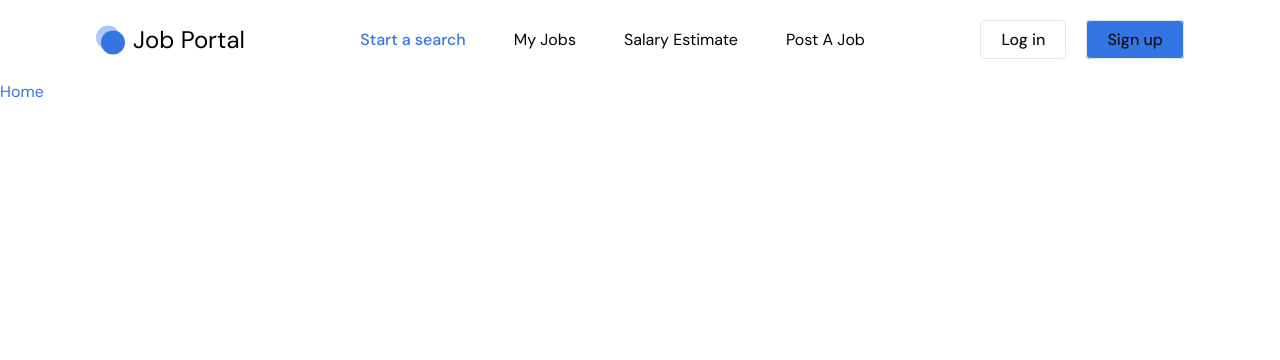
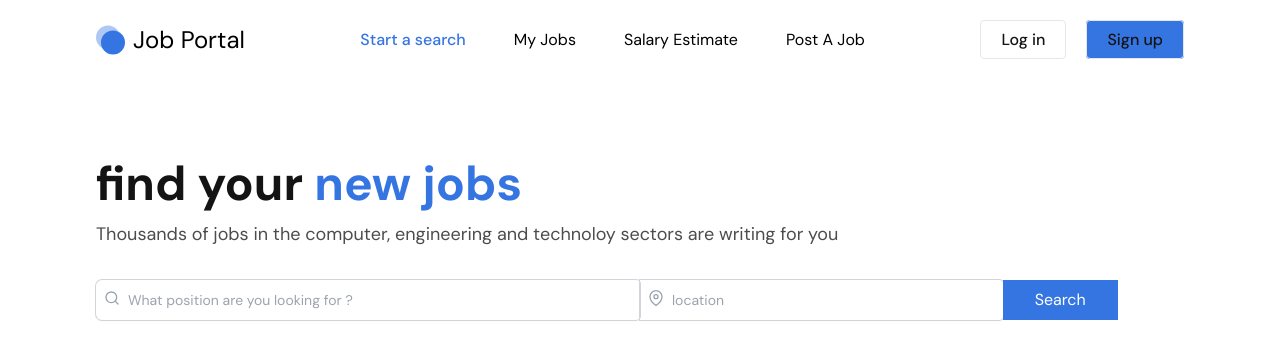
Before and after one commit to Kingcedru/Job-Portal-MERN-, a React (Vite) app in the folder job-portal/: page / in a window 1280 px wide. Shown: the top 360 px of the page. Built offline with nearby package versions, Linux system fonts and the light colour scheme.

Commit message:
adding home page and baner

```diff
--- a/job-portal/src/Pages/Home.jsx
+++ b/job-portal/src/Pages/Home.jsx
@@ -1,5 +1,14 @@
-import React from "react";
+import { useState } from "react";
+import Banner from "../components/Banner";
 
 export default function Home() {
-  return <div className="text-blue">Home</div>;
+  const [query, setQuery] = useState("");
+  const handleInputChange = (event) => {
+    setQuery(event.target.value);
+  };
+  return (
+    <div>
+      <Banner query={query} handleInputChange={handleInputChange} />
+    </div>
+  );
 }
--- /dev/null
+++ b/job-portal/src/components/Banner.jsx
@@ -0,0 +1,52 @@
+import React, { useState } from "react";
+import { FiMapPin, FiSearch } from "react-icons/fi";
+
+export default function Banner({ query, handleInputChange }) {
+  return (
+    <div className="max-w-screen-2xl container mx-auto xl:px-24 px-4 md:py-20 py-14">
+      <h1 className="text-5xl font-bold text-primary mb-3">
+        find your <span className="text-blue">new jobs</span>
+      </h1>
+      <p className="text-lg text-black/70 mb-8">
+        Thousands of jobs in the computer, engineering and technoloy sectors are
+        writing for you
+      </p>
+
+      <form>
+        <div className="flex justify-start md:flex-row flex-col md:gap-0 gap-4">
+          <div className="flex md:rounded-s-md rounded shadow-sm ring-1 ring-insert ring-gray-300 focus-within:ring-2 focus-within:ring-inset focus-within:ring-indigo-600 md:w-1/2 w-full">
+            <input
+              type="text"
+              name="title"
+              id="title"
+              placeholder="What position are you looking for ?"
+              className="block flex-1 border-0 bg-transparent py-1.5 pl-8 text-gray-500 placeholder:text-gray-400 focus:right-0 sm:text-sm sm:leading-6"
+              onChange={handleInputChange}
+              value={query}
+            />
+            <FiSearch className="absolute mt-2.5 ml-2 text-gray-400" />
+          </div>
+          <div className="flex md:rounded-s-none rounded shadow-sm ring-1 ring-insert ring-gray-300 focus-within:ring-2 focus-within:ring-inset focus-within:ring-indigo-600 md:w-1/3 w-full">
+            <input
+              type="text"
+              name="title"
+              id="title"
+              placeholder="location"
+              className="block flex-1 border-0 bg-transparent py-1.5 pl-8 text-gray-500 placeholder:text-gray-400 focus:right-0 sm:text-sm sm:leading-6"
+              onChange={handleInputChange}
+              value={""}
+            />
+            <FiMapPin className="absolute mt-2.5 ml-2 text-gray-400" />
+          </div>
+          <div>
+            <button
+              type="submit"
+              className="bg-blue py-2 px-8 text-white md:rounded-none rounded">
+              Search
+            </button>
+          </div>
+        </div>
+      </form>
+    </div>
+  );
+}
```
Also changed, not shown: job-portal/.eslintrc.cjs.
